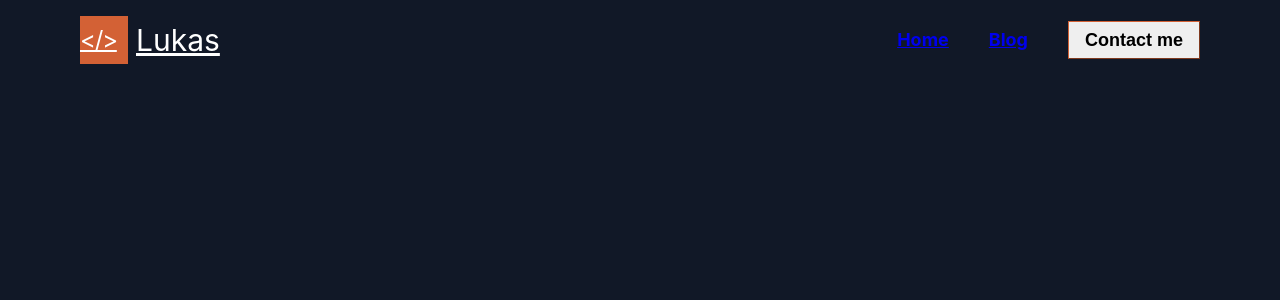
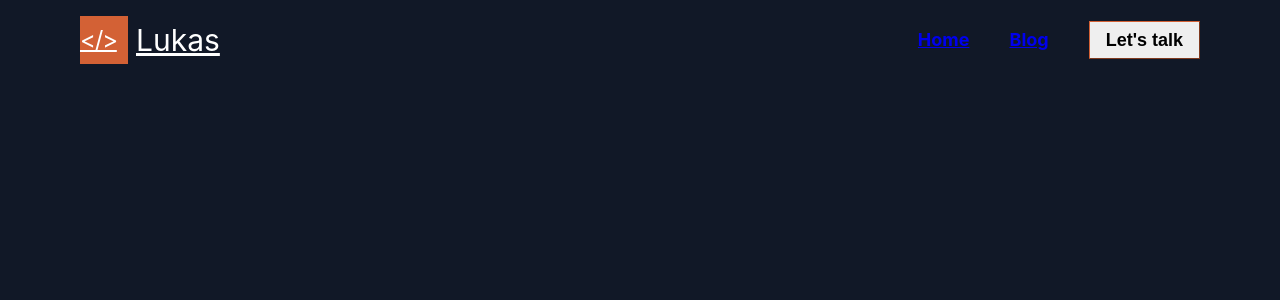
Before and after one commit to Klukies/lukas-cornille-nuxt, a Nuxt app: page /contact in a window 1280 px wide. Shown: the top 300 px of the page. Built offline with nearby package versions, Linux system fonts and the light colour scheme.

Commit message:
Test netlify form

```diff
--- /dev/null
+++ b/components/Contact/Form.vue
@@ -0,0 +1,16 @@
+<template>
+  <form name="contact" method="post" data-netlify="true" data-netlify-honeypot="bot-field">
+    <h2>Get in touch</h2>
+    <input type="hidden" name="form-name" value="contact" />
+  </form>
+</template>
+
+<script lang="ts">
+import { defineComponent } from '@vue/composition-api';
+
+export default defineComponent({
+  props: {},
+
+  setup() {},
+});
+</script>
--- /dev/null
+++ b/components/Contact/Info.vue
@@ -0,0 +1,13 @@
+<template>
+  <div></div>
+</template>
+
+<script lang="ts">
+import { defineComponent } from '@vue/composition-api';
+
+export default defineComponent({
+  props: {},
+
+  setup() {},
+});
+</script>
--- a/components/Header/LetsTalk.vue
+++ b/components/Header/LetsTalk.vue
@@ -1,6 +1,6 @@
 <template>
   <Button
-    label="Contact me"
+    label="Let's talk"
     :classes="['button-orange', 'button-outlined', 'button-swipe-left']"
     @click="$emit('openContactModal')"
   />
--- /dev/null
+++ b/pages/contact/index.vue
@@ -0,0 +1,24 @@
+<template>
+  <main>
+    <section class="contact">
+      <h1>Let's talk</h1>
+      <div>
+        <Form />
+        <div>
+          <Info />
+        </div>
+      </div>
+    </section>
+  </main>
+</template>
+
+<script lang="ts">
+import { defineComponent } from '@vue/composition-api';
+import Info from '../../components/Contact/Info.vue';
+import Form from '../../components/Contact/Form.vue';
+
+export default defineComponent({
+  components: { Form, Info },
+  setup() {},
+});
+</script>
```
